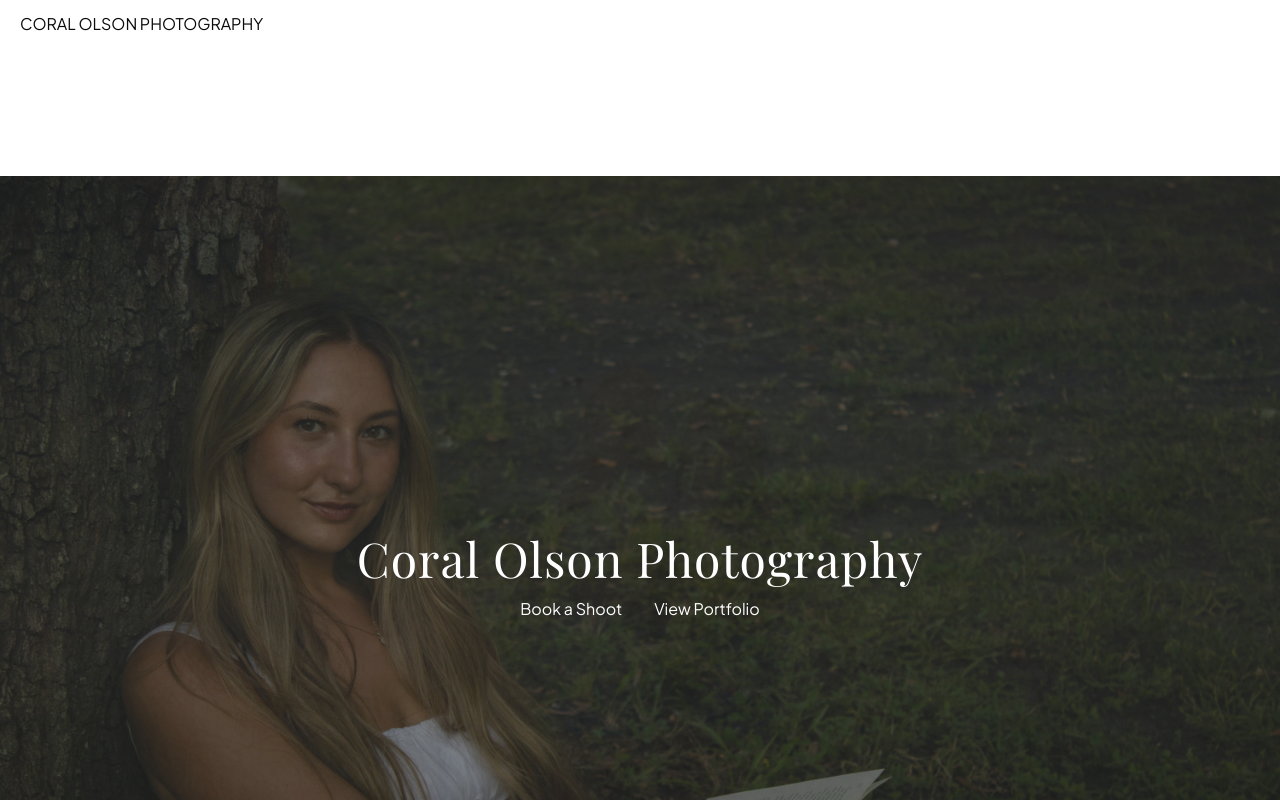
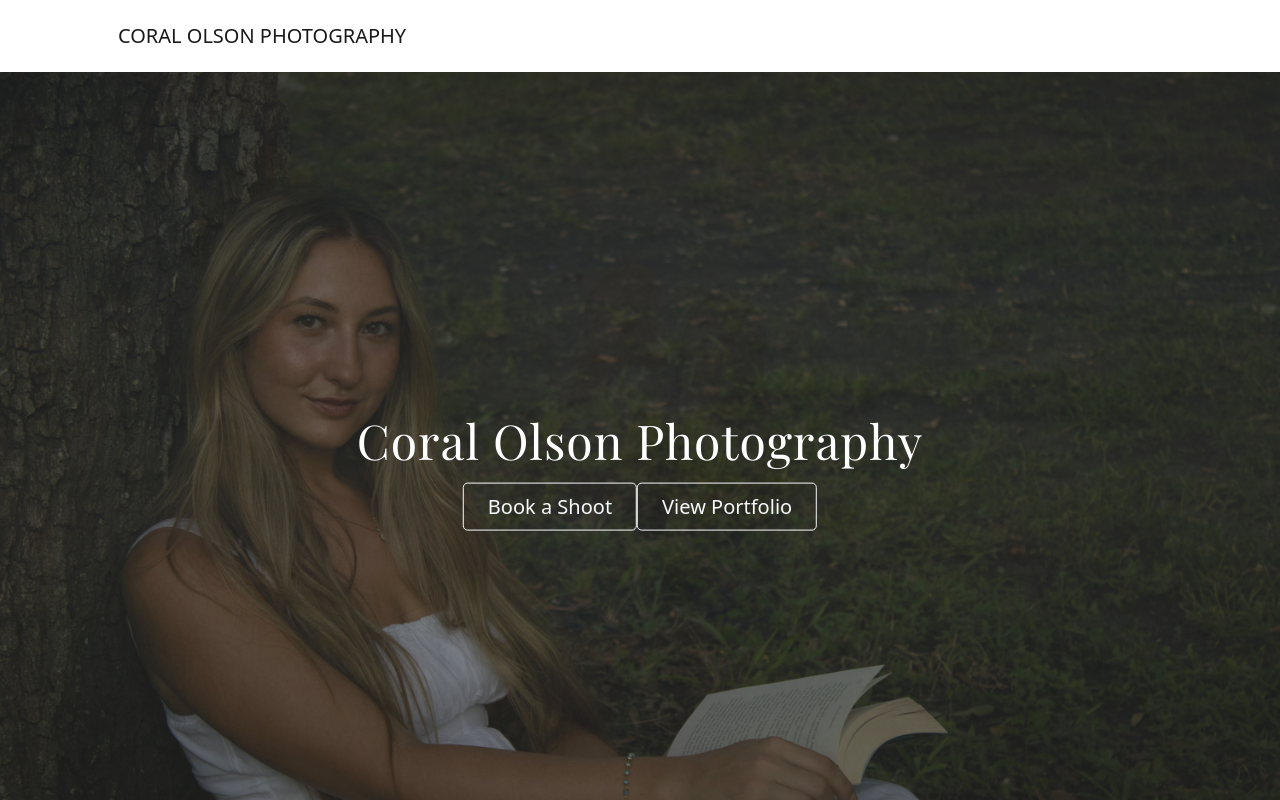
Before and after one commit to JarrettNobles/Coral-Olson-Photography, a Next.js app: page / in a window 1280 px wide. Shown: the top 800 px of the page. Built offline with nearby package versions, Linux system fonts and the light colour scheme.

Commit message:
fix: load Bootstrap CSS and remove conflicting imports
Add Bootstrap CSS and Icons; remove tw-animate import for layout fix.

#VERCEL_SKIP

Co-authored-by: Jarrett Nobles <49537875+JarrettNobles@users.noreply.github.com>

```diff
--- a/app/globals.css
+++ b/app/globals.css
@@ -1,5 +1,5 @@
 @import "tailwindcss";
-@import "tw-animate-css";
+/* Removed tw-animate-css import that was breaking CSS loading */
 
 @custom-variant dark (&:is(.dark *));
 
--- a/app/layout.tsx
+++ b/app/layout.tsx
@@ -47,7 +47,16 @@ export default function RootLayout({
 }) {
   return (
     <html lang="en" className={`${plusJakartaSans.variable} ${playfairDisplay.variable}`}>
-      <body>{children}</body>
+      <head>
+        <link
+          href="https://cdn.jsdelivr.net/npm/bootstrap@5.1.3/dist/css/bootstrap.min.css"
+          rel="stylesheet"
+          integrity="sha384-1BmE4kWBq78iYhFldvKuhfTAU6auU8tT94WrHftjDbrCEXSU1oBoqyl2QvZ6jIW3"
+          crossOrigin="anonymous"
+        />
+        <link rel="stylesheet" href="https://cdn.jsdelivr.net/npm/bootstrap-icons@1.8.1/font/bootstrap-icons.css" />
+      </head>
+      <body className="d-flex flex-column h-100">{children}</body>
     </html>
   )
 }
```
